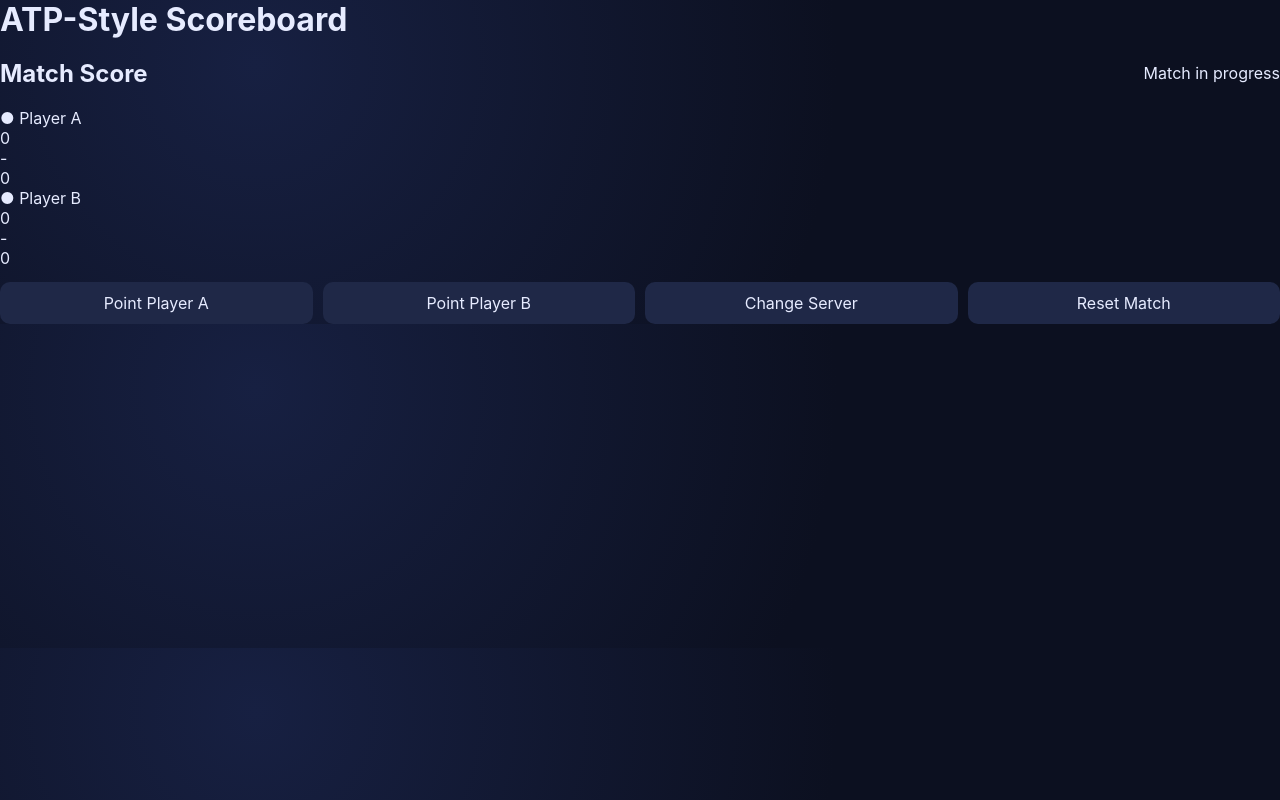
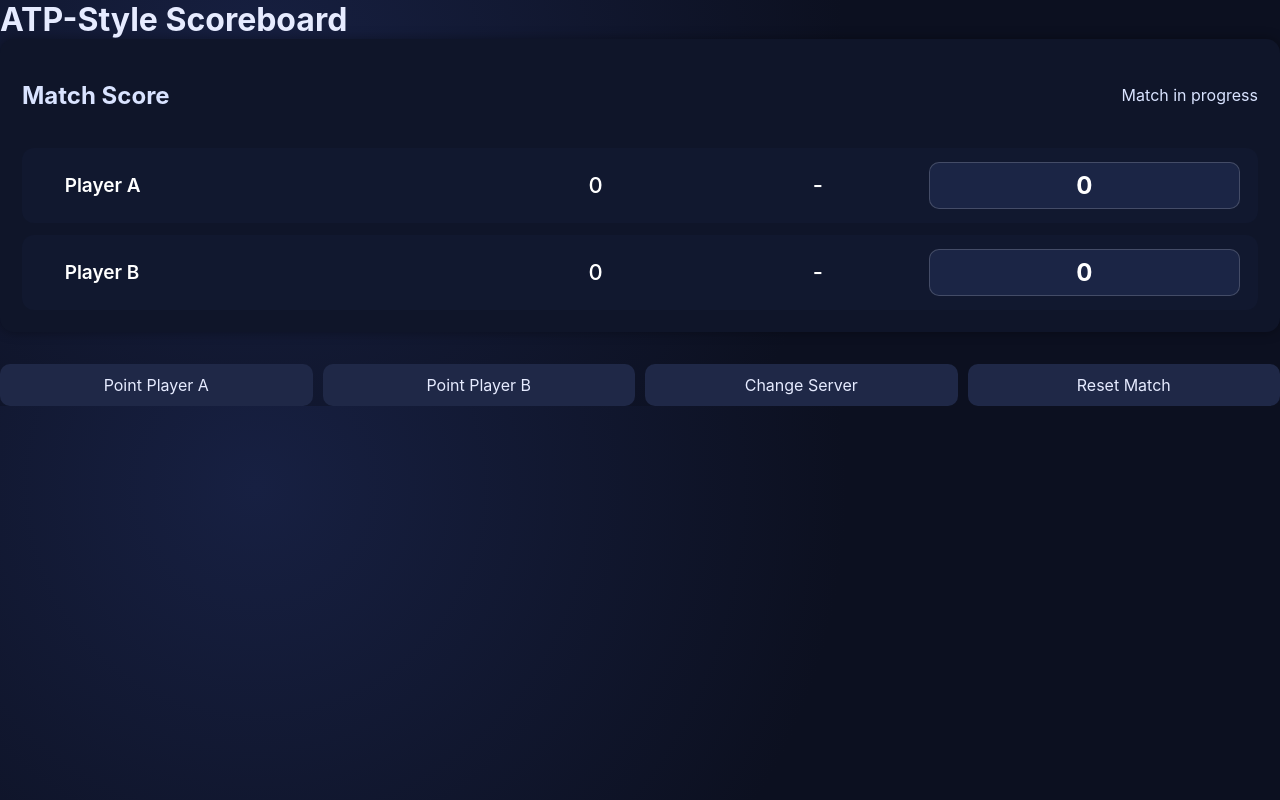
Before and after one commit to maxmutov-art/Tennis-matchscore, a website: page index.html in a window 1280 px wide. Drawn offline with Linux system fonts and the light colour scheme.

Commit message:
Update styles.css

```diff
--- a/styles.css
+++ b/styles.css
@@ -226,3 +226,79 @@
     grid-template-columns: 140px repeat(5, 1fr);
   }
 }
+/* ----------------------------------------------------
+   ATP STYLE SCOREBOARD — FULL VISUAL OVERHAUL
+-----------------------------------------------------*/
+
+.scoreboard-container {
+    background: #0f1529;
+    padding: 22px;
+    border-radius: 14px;
+    box-shadow: 0 0 12px rgba(0,0,0,0.35);
+    margin-bottom: 32px;
+}
+
+.scoreboard-header {
+    display: flex;
+    justify-content: space-between;
+    align-items: center;
+    color: #d9e3ff;
+    margin-bottom: 18px;
+}
+
+.atp-table {
+    display: grid;
+    grid-template-columns: 1fr;
+    gap: 12px;
+}
+
+.atp-row {
+    display: grid;
+    grid-template-columns: 2fr 1fr 1fr 1.4fr;
+    align-items: center;
+    background: #11182f;
+    padding: 14px 18px;
+    border-radius: 12px;
+    color: #ffffff;
+    font-size: 19px;
+}
+
+.player-name {
+    display: flex;
+    align-items: center;
+    gap: 10px;
+    font-weight: 600;
+}
+
+.serve-dot {
+    font-size: 16px;
+    color: #4BCF47;
+    opacity: 0; /* hidden unless serving */
+}
+
+.set-score {
+    text-align: center;
+    font-size: 22px;
+    font-weight: 500;
+}
+
+.game-score-box {
+    background: #1b2545;
+    padding: 8px 14px;
+    text-align: center;
+    border-radius: 10px;
+    font-size: 24px;
+    font-weight: 700;
+    color: #ffffff;
+    border: 1px solid rgba(255,255,255,0.18);
+}
+
+/* MOBILE */
+@media (max-width: 480px) {
+    .atp-row {
+        grid-template-columns: 2fr 0.8fr 0.8fr 1fr;
+    }
+    .game-score-box {
+        font-size: 20px;
+    }
+}
```
